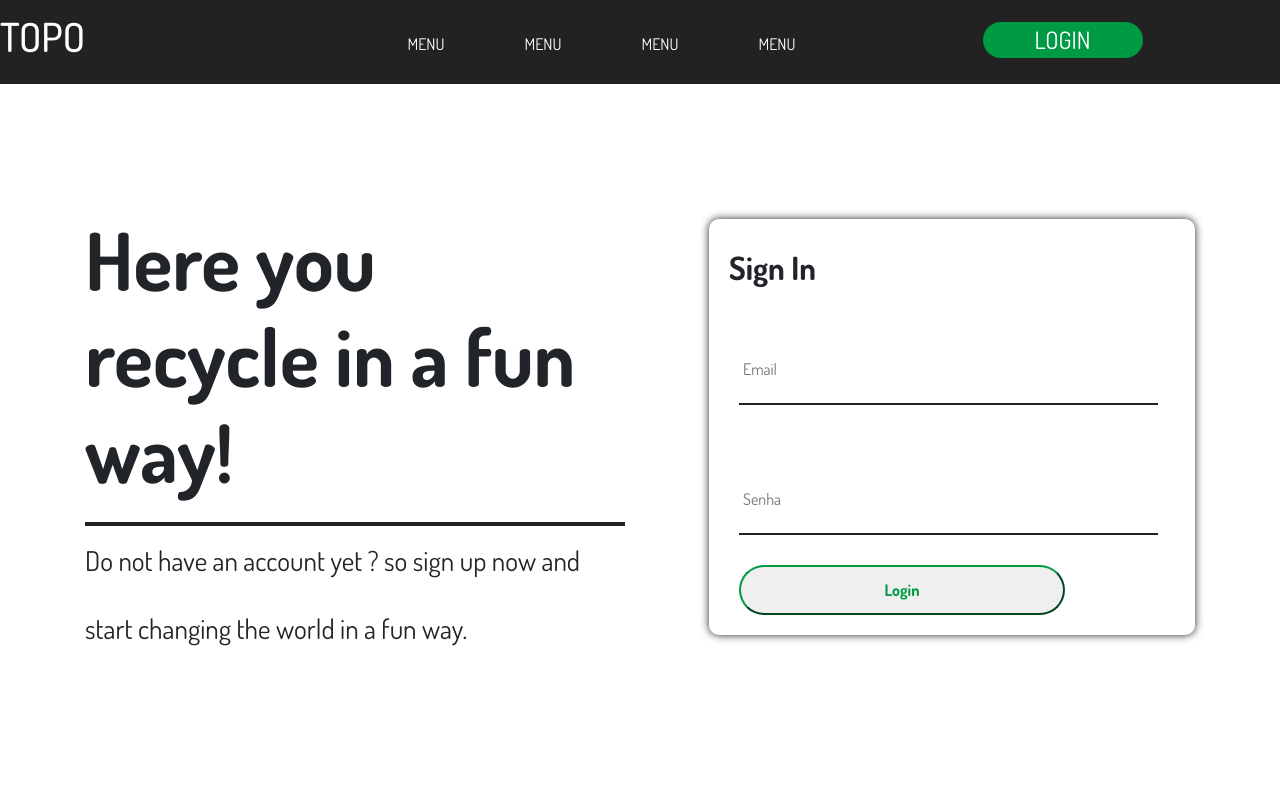
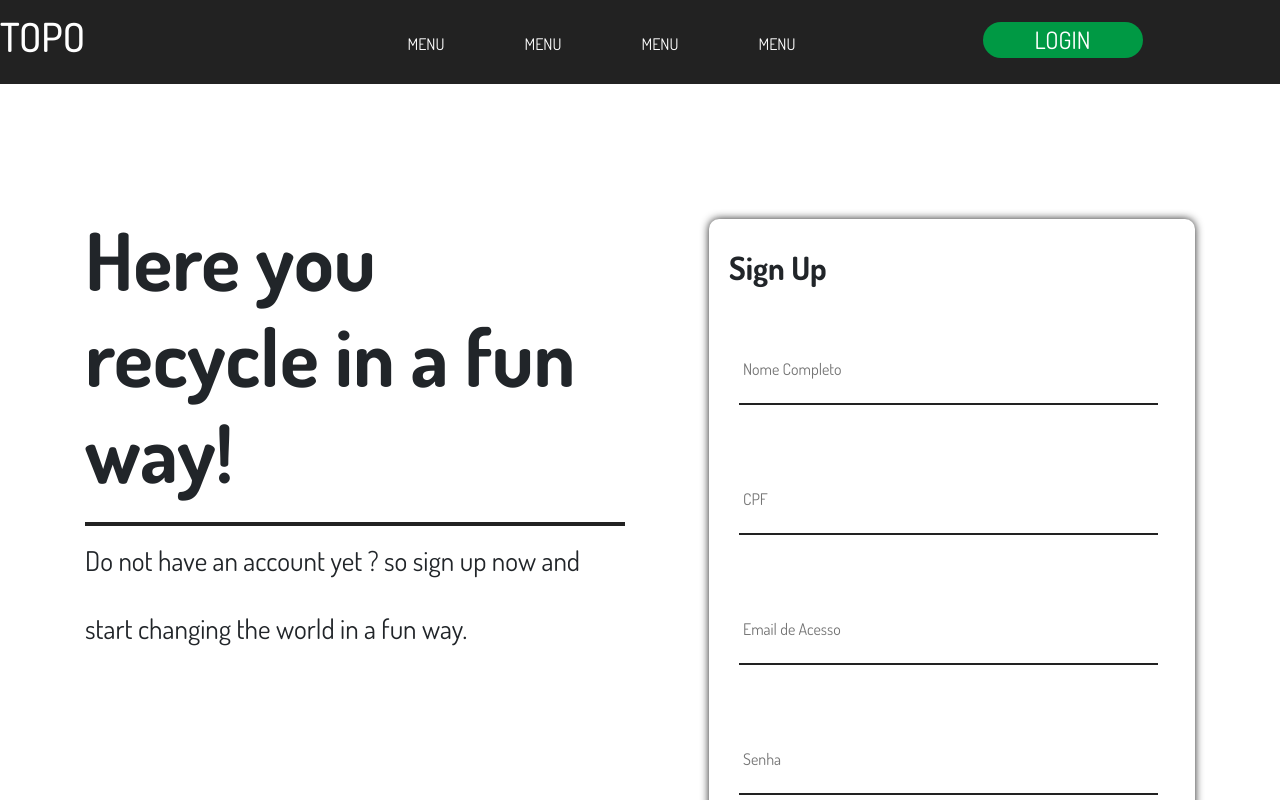
Before and after one commit to erickkaiquesilva/GreenCode, a React (Create React App) app in the folder greencode-web/: page /signup in a window 1280 px wide. Shown: the top 800 px of the page. Built offline with nearby package versions, Linux system fonts and the light colour scheme.

Commit message:
Correção de bug

```diff
--- a/greencode-web/src/index.js
+++ b/greencode-web/src/index.js
@@ -1,6 +1,6 @@
 import React from 'react';
 import ReactDOM from 'react-dom';
-import App from './Scenes/App';
+import App from './scenes/App';
 import * as serviceWorker from './serviceWorker';
 
 ReactDOM.render(<App />, document.getElementById('root'));
--- a/greencode-web/src/scenes/App.js
+++ b/greencode-web/src/scenes/App.js
@@ -13,7 +13,7 @@ import '../Resource/style/normalize.css'
 
 function App() {
   return (
-    <Teste2 />
+    <Teste3 />
     // <BrowserRouter>
     //   <Route path="/" exact component={Home} />
     //   <Route path="/login" component={Login} />
--- a/greencode-web/src/scenes/SignUp/signup.js
+++ b/greencode-web/src/scenes/SignUp/signup.js
@@ -20,6 +20,7 @@ export default class SignUp extends Component {
                                 <h1>Sign Up</h1>
                                 <form>
                                     <input className="caixadeentrada" type="text" placeholder="Nome Completo" />
+                                    <input className="caixadeentrada" type="text" placeholder="CPF" />
                                     <input className="caixadeentrada" type="email" placeholder="Email de Acesso" />
                                     <input className="caixadeentrada" type="password" placeholder="Senha" />
                                     <input className="caixadeentrada" type="password" placeholder="Confirme Senha" />
```
